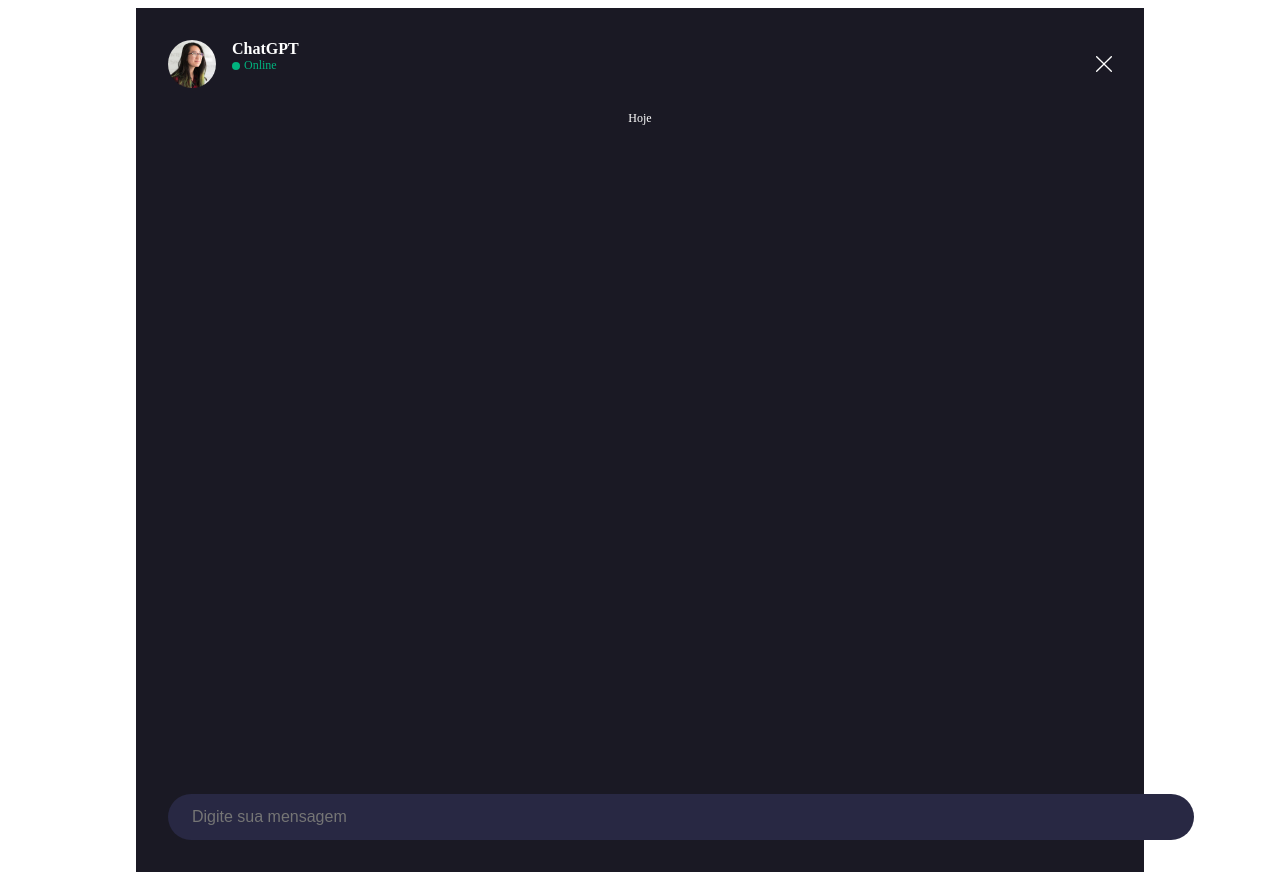
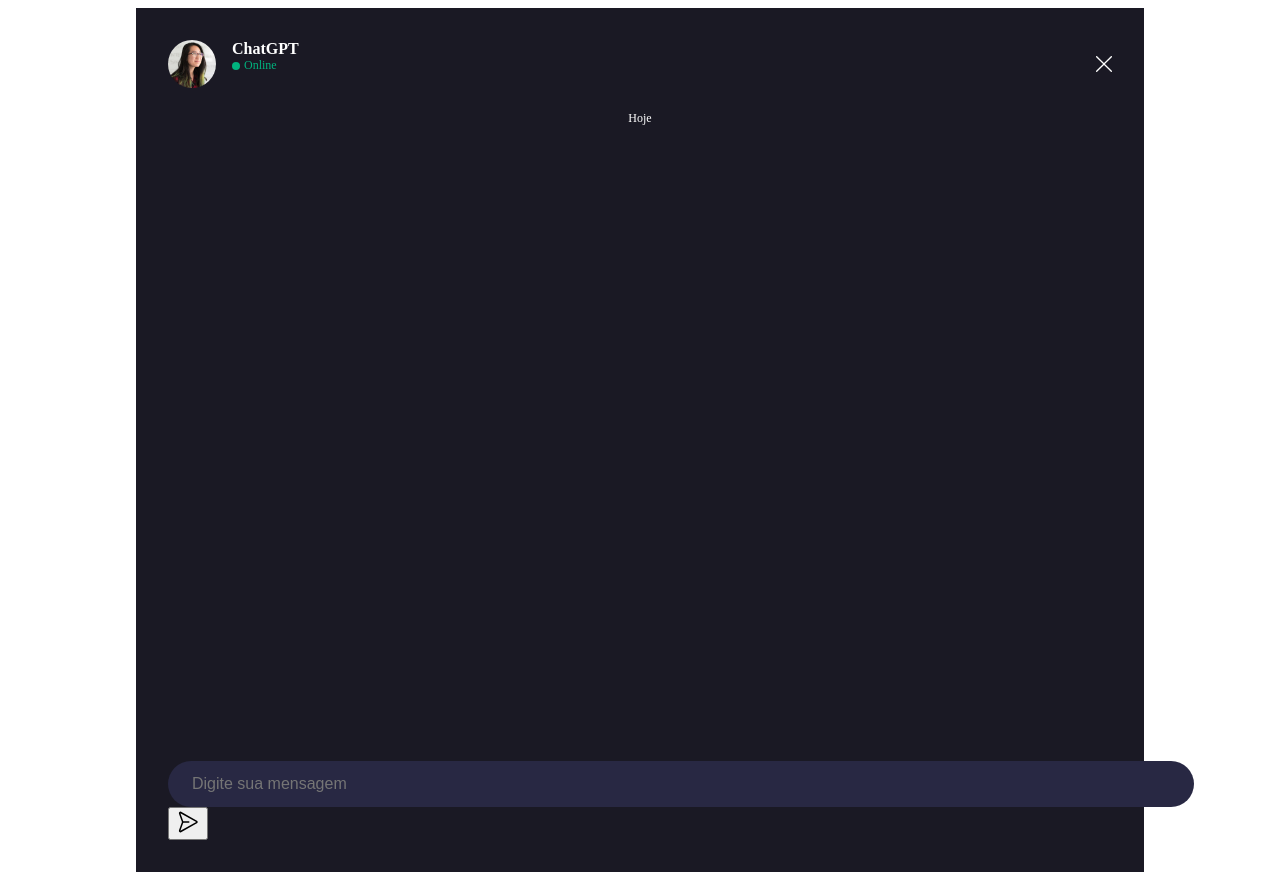
Before and after one commit to claytonfortunato/webChat-04, a React (Vite) app: page / in a window 1280 px wide. Built offline with nearby package versions, Linux system fonts and the light colour scheme; the HTML template or start-up script is replaced by a standard one.

Commit message:
feat: context e hooks

```diff
--- a/package.json
+++ b/package.json
@@ -9,6 +9,8 @@
     "preview": "vite preview"
   },
   "dependencies": {
+    "phosphor-react": "^1.4.1",
+    "randombytes": "^2.1.0",
     "react": "^18.2.0",
     "react-dom": "^18.2.0",
     "styled-components": "^5.3.9"
--- a/src/components/ChatInput/index.tsx
+++ b/src/components/ChatInput/index.tsx
@@ -1,9 +1,13 @@
 import * as C from "./styles";
+import { CircleNotch, PaperPlaneRight } from "phosphor-react";
 
 const ChatInput = () => {
   return (
     <C.Container>
       <input type="text" placeholder="Digite sua mensagem" />
+      <button>
+        <PaperPlaneRight size={24} />
+      </button>
     </C.Container>
   );
 };
--- a/src/components/ChatInput/styles.ts
+++ b/src/components/ChatInput/styles.ts
@@ -20,5 +20,16 @@
     &:not(:disabled):focus {
       outline: 2px solid #e1e1e6;
     }
+
+    svg {
+      border: none;
+      background: transparent;
+      color: inherit;
+      position: absolute;
+      top: 0%;
+      right: 1.5rem;
+      cursor: pointer;
+      transform: translateY(-50%);
+    }
   }
 `;
--- /dev/null
+++ b/src/hooks/useMessage.ts
@@ -0,0 +1,5 @@
+import { useContext } from "react";
+
+export const useMessage = () => {
+  const context = useContext(MessageContext);
+};
```
Also changed, not shown: src/contexts/MessageContext.tsx (added, +12 -0 lines), 1 other file (tests, documents, lock files or other folders).
